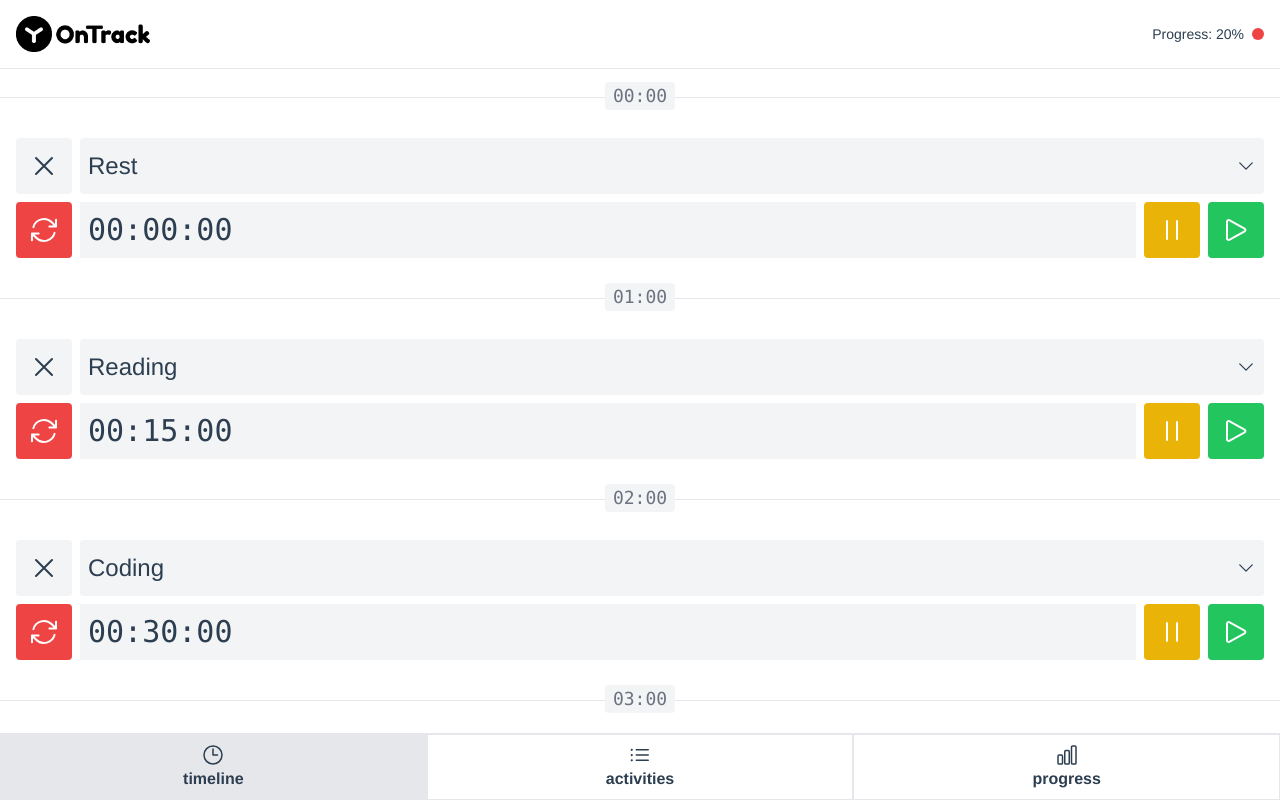
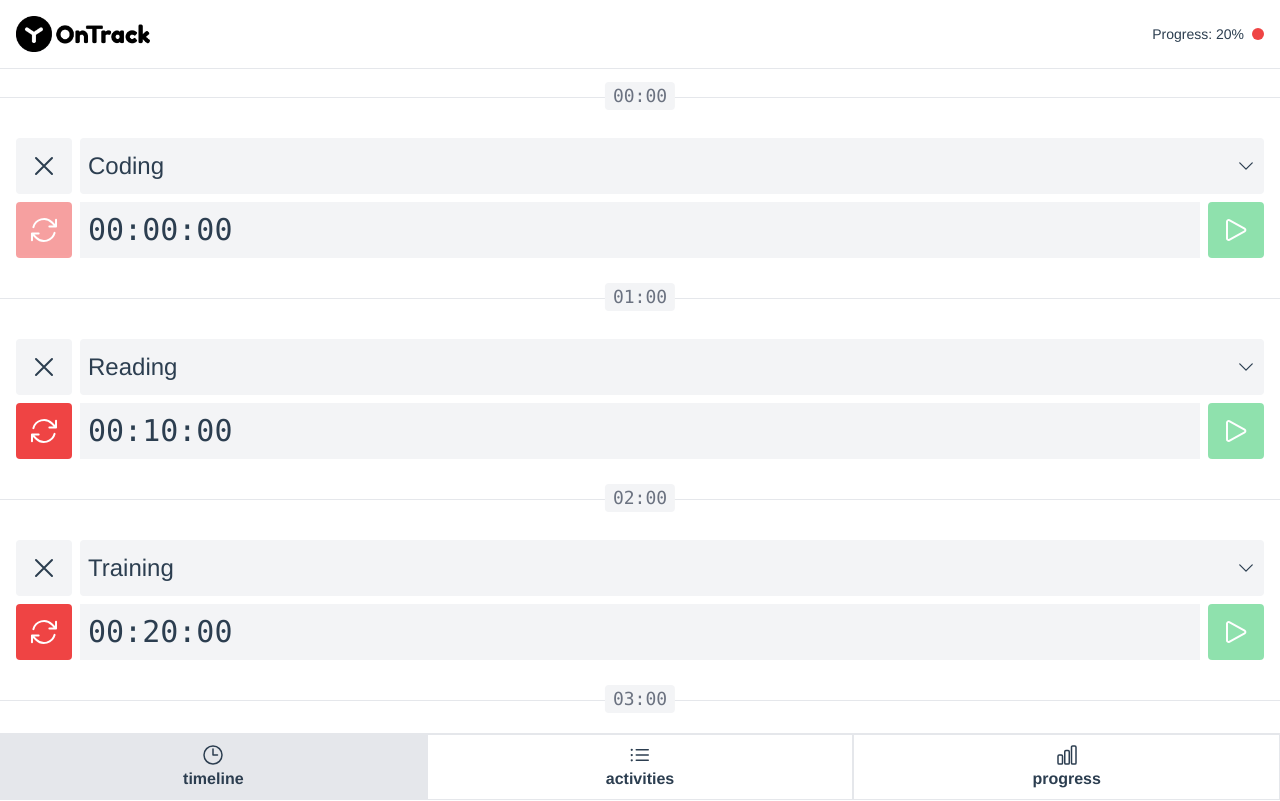
Before and after one commit to NurislamAituarov/on-track, a Vue app: page /#timeline in a window 1280 px wide. Shown: the top 801 px of the page. Built offline with nearby package versions, Linux system fonts and the light colour scheme.

Commit message:
Add remaining seconds

```diff
--- a/src/components/ActivityItem.vue
+++ b/src/components/ActivityItem.vue
@@ -9,14 +9,19 @@
       </BaseButton>
       <span class="truncate text-xl">{{ activity.name }}</span>
     </div>
-    <div>
+    <div class="flex gap-2">
       <BaseSelect
-        class="font-mono"
+        class="font-mono grow"
         :options="periodSelectOptions"
         placeholder="hh:mm"
         :selected="activity.secondsToComplete"
         @select="selectTimeActivity"
         @reset-selected-item="resetTimeActivity"
+      />
+
+      <ActivitySecondsToComplete
+        v-if="activity.secondsToComplete"
+        :activity="activity"
       />
     </div>
   </li>
@@ -28,6 +33,7 @@ import { TrashIcon } from "@heroicons/vue/24/outline";
 
 import BaseButton from "@/components/base/BaseButton.vue";
 import BaseSelect from "@/components/base/BaseSelect.vue";
+import ActivitySecondsToComplete from "@/components/ActivitySecondsToComplete.vue";
 import { periodSelectOptions } from "@/lib/constants";
 import { IActivitiesItem } from "@/types";
 
--- /dev/null
+++ b/src/components/ActivitySecondsToComplete.vue
@@ -0,0 +1,22 @@
+<template>
+  <div
+    class="flex items-center rounded bg-purple-100 px-2 font-mono text-xl text-purple-600"
+  >
+    {{
+      activity.secondsToComplete && formatSeconds(activity.secondsToComplete)
+    }}
+    {{ false ? SECONDS_IN_MINUTE : "" }}
+  </div>
+</template>
+
+<script lang="ts" setup>
+import { SECONDS_IN_MINUTE } from "@/lib/constants";
+import { formatSeconds } from "@/lib/helper";
+import { IActivitiesItem } from "@/types";
+
+interface Props {
+  activity: IActivitiesItem;
+}
+
+defineProps<Props>();
+</script>
--- a/src/components/TimeLineItem.vue
+++ b/src/components/TimeLineItem.vue
@@ -3,7 +3,10 @@
     ref="refTimelineItem"
     class="relative flex flex-col gap-2 border-t py-10 px-4"
   >
-    <TimeLineHour :timelineItem="timelineItem" />
+    <TimeLineHour
+      :timelineItem="timelineItem"
+      @click.prevent="scrollToHour()"
+    />
     <BaseSelect
       :options="activitySelectOptions"
       placeholder="Rest"
@@ -11,37 +14,60 @@
       @select="selectActivity"
       @reset-selected-item="selectActivity"
     />
-    <TimeLineStopWatch :seconds="timelineItem.activitySeconds" />
+    <TimeLineStopWatch
+      :seconds="timelineItem.activitySeconds"
+      :hour="timelineItem.hour"
+    />
   </li>
 </template>
 
 <script lang="ts" setup>
-import { onMounted, ref } from "vue";
+import { nextTick, ref, watchPostEffect } from "vue";
 
 import BaseSelect from "@/components/base/BaseSelect.vue";
 import TimeLineHour from "./TimeLineHour.vue";
 import TimeLineStopWatch from "./TimeLineStopWatch.vue";
 import { IActivitiesItem, IOptionsItem, THourItem } from "@/types";
+import { scrollToCurrentTimeLineItem } from "@/lib/helper";
+import { PAGE_TIMELINE } from "@/lib/constants";
 
 interface Props {
   timelineItem: THourItem;
   activitySelectOptions: IOptionsItem[];
   activities: IActivitiesItem[];
+  page: string;
 }
+
 const props = defineProps<Props>();
-const emit = defineEmits(["select-activity", "reset-selected-item"]);
+const emit = defineEmits([
+  "select-activity",
+  "reset-selected-item",
+  "scroll-to-hour",
+]);
 
-onMounted(() => {
-  if (props.timelineItem.hour === new Date().getHours()) {
-    const height = refTimelineItem.value.offsetTop;
-    window.scrollTo({
-      top: height - 400,
-      behavior: "smooth",
-    });
+const refTimelineItem = ref<HTMLLIElement | null>(null);
+
+watchPostEffect(async () => {
+  if (
+    props.page === PAGE_TIMELINE &&
+    props.timelineItem.hour === new Date().getHours()
+  ) {
+    await nextTick();
+    scrollToCurrentTimeLineItem(refTimelineItem.value);
   }
 });
 
-const refTimelineItem = ref();
+async function scrollToHour() {
+  scrollToCurrentTimeLineItem(refTimelineItem.value, true);
+}
+
+// watch(props, (value) => {
+//   if (
+//     value.page === PAGE_TIMELINE &&
+//     props.timelineItem.hour === new Date().getHours()
+//   )
+//     scrollToCurrentTimeLineItem(props.timelineItem.hour, refTimelineItem.value);
+// });
 
 function selectActivity(id: number | string) {
   emit("select-activity", props.activities.find((el) => el.id === id) || null);
--- a/src/components/TimeLineStopWatch.vue
+++ b/src/components/TimeLineStopWatch.vue
@@ -1,17 +1,22 @@
 <template>
   <div class="flex w-full items-center gap-2">
-    <BaseButton type="danger">
+    <BaseButton type="danger" @click="reset" :disabled="!seconds">
       <ArrowPathIcon class="h-8" />
     </BaseButton>
     <div
       class="flex w-full flex-grow items-center bg-gray-100 px-2 py-2.5 font-mono text-3xl"
     >
-      {{ formatSeconds(seconds) }}
+      {{ formattedSeconds }}
     </div>
-    <BaseButton type="warning">
+    <BaseButton v-if="isRunning" type="warning" @click="stop">
       <PauseIcon class="h-8" />
     </BaseButton>
-    <BaseButton type="success">
+    <BaseButton
+      v-else
+      type="success"
+      @click="start"
+      :disabled="isStartButtonDisabled"
+    >
       <PlayIcon class="h-8" />
     </BaseButton>
   </div>
@@ -21,9 +26,39 @@
 import { ArrowPathIcon, PauseIcon, PlayIcon } from "@heroicons/vue/24/outline";
 import BaseButton from "./base/BaseButton.vue";
 import { formatSeconds } from "@/lib/helper";
+import { computed, ref } from "vue";
+import { MILlISECONDS_IN_SECONDS } from "@/lib/constants";
 
 interface Props {
   seconds: number;
+  hour: number;
 }
-defineProps<Props>();
+const props = defineProps<Props>();
+
+const seconds = ref(props.seconds);
+const isRunning = ref<boolean | number>(false);
+
+const formattedSeconds = computed(() => {
+  return formatSeconds(seconds.value);
+});
+
+const isStartButtonDisabled = props.hour !== new Date().getHours();
+
+function start() {
+  isRunning.value = setInterval(() => {
+    seconds.value++;
+  }, MILlISECONDS_IN_SECONDS);
+}
+
+function stop() {
+  if (typeof isRunning.value === "number") {
+    clearInterval(isRunning.value);
+    isRunning.value = false;
+  }
+}
+
+function reset() {
+  stop();
+  seconds.value = 0;
+}
 </script>
--- a/src/components/main/TheMain.vue
+++ b/src/components/main/TheMain.vue
@@ -5,6 +5,7 @@
       :activity-select-options="activitySelectOptions"
       :activities="activities"
       :timelineItems="timelineItems"
+      :page="page"
       @select-activity="selectActivity"
     />
     <TheActivities
@@ -69,7 +70,6 @@ function addActivityItem(name: string) {
 
 function selectActivity({ timelineItem, activity }: ISelectActivity) {
   timelineItem.activityId = activity?.id || null;
-  timelineItem.activitySeconds = activity?.secondsToComplete ?? 0;
 }
 
 function selectTimeActivity({ activity, value }: ISelectTimeActivity) {
--- a/src/lib/constants.ts
+++ b/src/lib/constants.ts
@@ -2,6 +2,7 @@ export const PAGE_TIMELINE = 'timeline';
 export const PAGE_ACTIVITIES = 'activities';
 export const PAGE_PROGRESS = 'progress';
 export const HOURS_IN_DAY = 24;
+export const SECONDS_IN_MINUTE = 60;
 export const MINUTES_IN_HOUR = 60;
 export const SECONDS_IN_HOUR = 3600;
 export const MILlISECONDS_IN_SECONDS = 1000;
--- a/src/lib/helper.ts
+++ b/src/lib/helper.ts
@@ -1,11 +1,12 @@
 import { IActivitiesItem, INavItems, THourItem } from '@/types';
 import {
   HOURS_IN_DAY,
+  MILlISECONDS_IN_SECONDS,
   MINUTES_IN_HOUR,
   PAGE_TIMELINE,
   SECONDS_IN_HOUR,
-  MILlISECONDS_IN_SECONDS,
-} from '../lib/constants';
+  SECONDS_IN_MINUTE,
+} from './constants';
 
 export function normalizeHash(navItems: INavItems[]): string {
   const hash = window.location.hash.slice(1);
@@ -23,8 +24,10 @@ export function generateTimelineItems(activities: IActivitiesItem[]) {
   for (let hour = 0; hour < HOURS_IN_DAY; hour++) {
     timelineItems.push({
       hour,
-      activityId: hour % 4 === 0 ? null : activities[hour % 2].id,
-      activitySeconds: hour % 4 === 0 ? 0 : (15 * MINUTES_IN_HOUR * hour) % SECONDS_IN_HOUR,
+      activityId: [0, 1, 2, 3, 4].includes(hour) ? activities[hour % 3].id : null,
+      activitySeconds: [0, 1, 2, 3, 4].includes(hour) ? hour * 600 : 0,
+      // activityId: hour % 4 === 0 ? null : activities[hour % 2].id,
+      // activitySeconds: hour % 4 === 0 ? 0 : (15 * MINUTES_IN_HOUR * hour) % SECONDS_IN_HOUR,
     });
   }
   return timelineItems;
@@ -53,7 +56,7 @@ export function generateActivities(): IActivitiesItem[] {
 export function generatePeriodSelectOptions(periodsInMinutes: number[]) {
   return periodsInMinutes.map((period) => {
     return {
-      value: period * SECONDS_IN_HOUR,
+      value: period * SECONDS_IN_MINUTE,
       label: generatePeriodSelectOptionsLabel(period),
     };
   });
@@ -71,10 +74,21 @@ function generatePeriodSelectOptionsLabel(period: number) {
 
 export function formatSeconds(seconds: number) {
   const date = new Date();
-
   date.setTime(Math.abs(seconds) * MILlISECONDS_IN_SECONDS);
-
   const utc = date.toUTCString();
-
   return utc.substring(utc.indexOf(':') - 2, utc.indexOf(':') + 6);
 }
+
+export function scrollToCurrentTimeLineItem(el: HTMLLIElement | null, isSmooth = false) {
+  if (el) {
+    // el.scrollIntoView({
+    //   block: 'center',
+    //   behavior: 'smooth',
+    // });
+    const height = el.offsetTop;
+    window.scrollTo({
+      top: height - 100,
+      behavior: 'smooth',
+    });
+  }
+}
--- a/src/pages/TheTimeline.vue
+++ b/src/pages/TheTimeline.vue
@@ -7,6 +7,7 @@
         :timeline-item="timelineItem"
         :activity-select-options="activitySelectOptions"
         :activities="activities"
+        :page="page"
         @select-activity="
           $emit('select-activity', { timelineItem, activity: $event })
         "
@@ -22,6 +23,7 @@ interface Props {
   activitySelectOptions: IOptionsItem[];
   activities: IActivitiesItem[];
   timelineItems: THourItem[];
+  page: string;
 }
 
 defineProps<Props>();
--- a/src/views/HomeView.vue
+++ b/src/views/HomeView.vue
@@ -20,7 +20,7 @@ import TheNav from "@/components/nav/TheNav.vue";
 import TheHeader from "@/components/header/TheHeader.vue";
 
 import { normalizeHash } from "@/lib/helper";
-import { navItems } from "@/lib/constants";
+import { PAGE_ACTIVITIES, navItems } from "@/lib/constants";
 //////////////////////////////////////////////////////////////////
 
 // взять из url имя странаицы
@@ -29,5 +29,9 @@ const currentPage = ref(normalizeHash(navItems));
 // Открыть новую страницу
 function goTo(page: string) {
   currentPage.value = page;
+
+  if (page === PAGE_ACTIVITIES) {
+    document.body.scrollIntoView();
+  }
 }
 </script>
```
